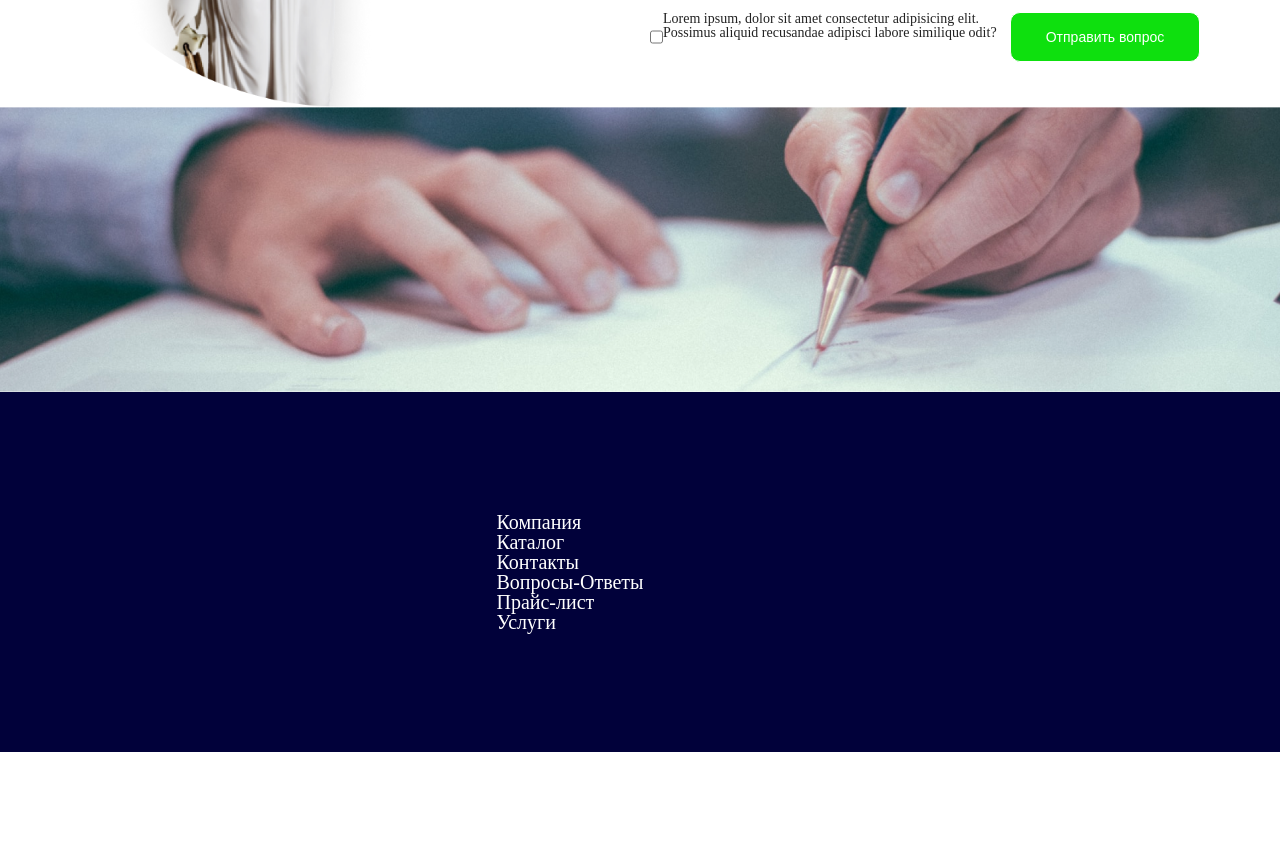
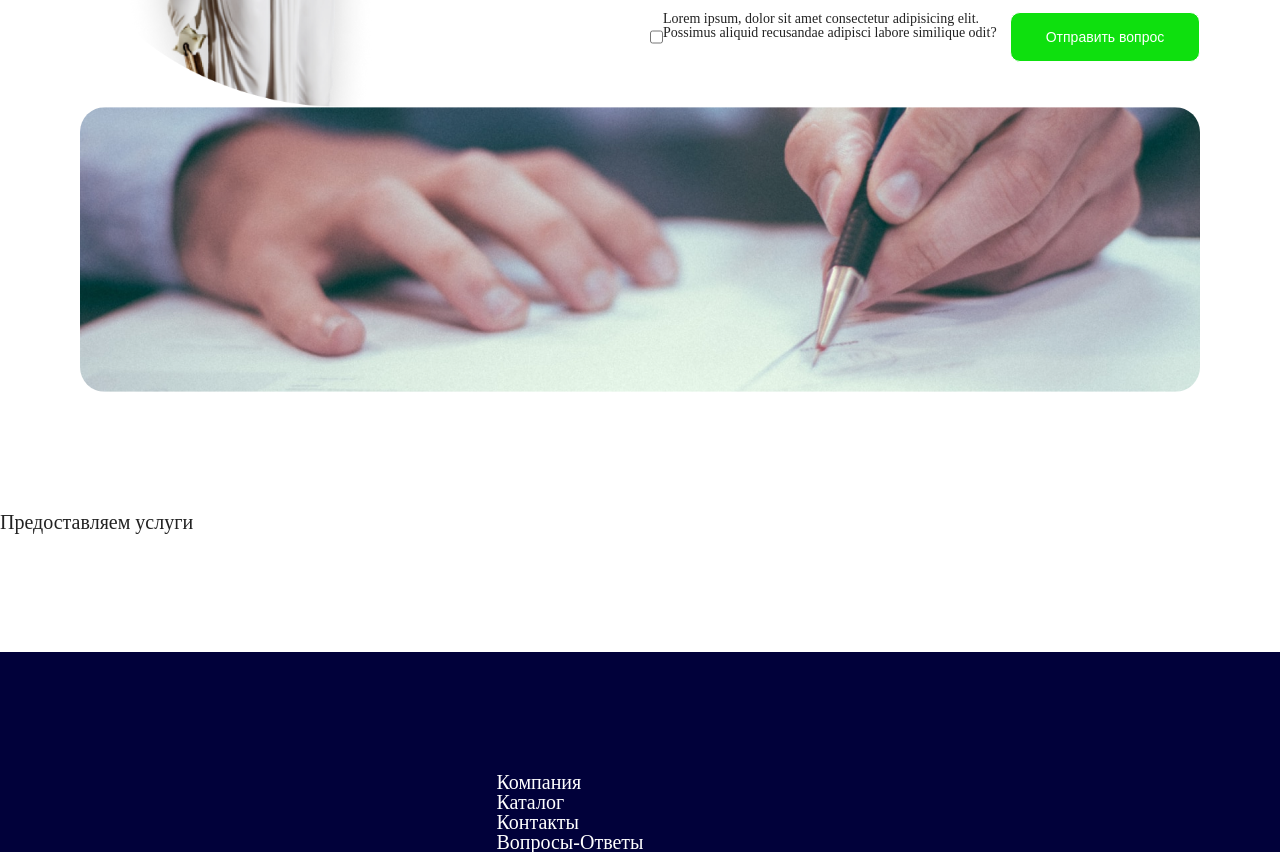
Before and after one commit to dominovocat/homesite, a plain HTML site: page index.html in a window 1280 px wide. Shown: the part 571-1423 px from the top of the page. Before the commit the page ends 1323 px from the top, so only its background shows below. Drawn offline with Linux system fonts and the light colour scheme.

Commit message:
Add section(services)

```diff
--- a/assets/css/biznes.css
+++ b/assets/css/biznes.css
@@ -2,9 +2,11 @@
   box-sizing: border-box;
 }
 .biznes {
-  background-image: url(../images/image.png);
+}
+.background{
+    background-image: url(../images/image.png);
   background-position: center;
   width: 100%;
   height: 285px;
-
+  border-radius: 25px 25px 25px 25px;
 }
--- a/index.html
+++ b/index.html
@@ -126,7 +126,12 @@
     </div>
   </section>
   <section class="biznes container">
-
+    <div class="background container"></div>
+  </section>
+  <section class="services paddingY">
+    <article class="our-services col-12 col-md-6 col-sm-3">
+      <h2 class="serv">Предоставляем услуги</h2>
+    </article>
   </section>
   <footer class="footer paddingY">
     <div class="footin col-12 col-md-6 col-sm-3">
```
